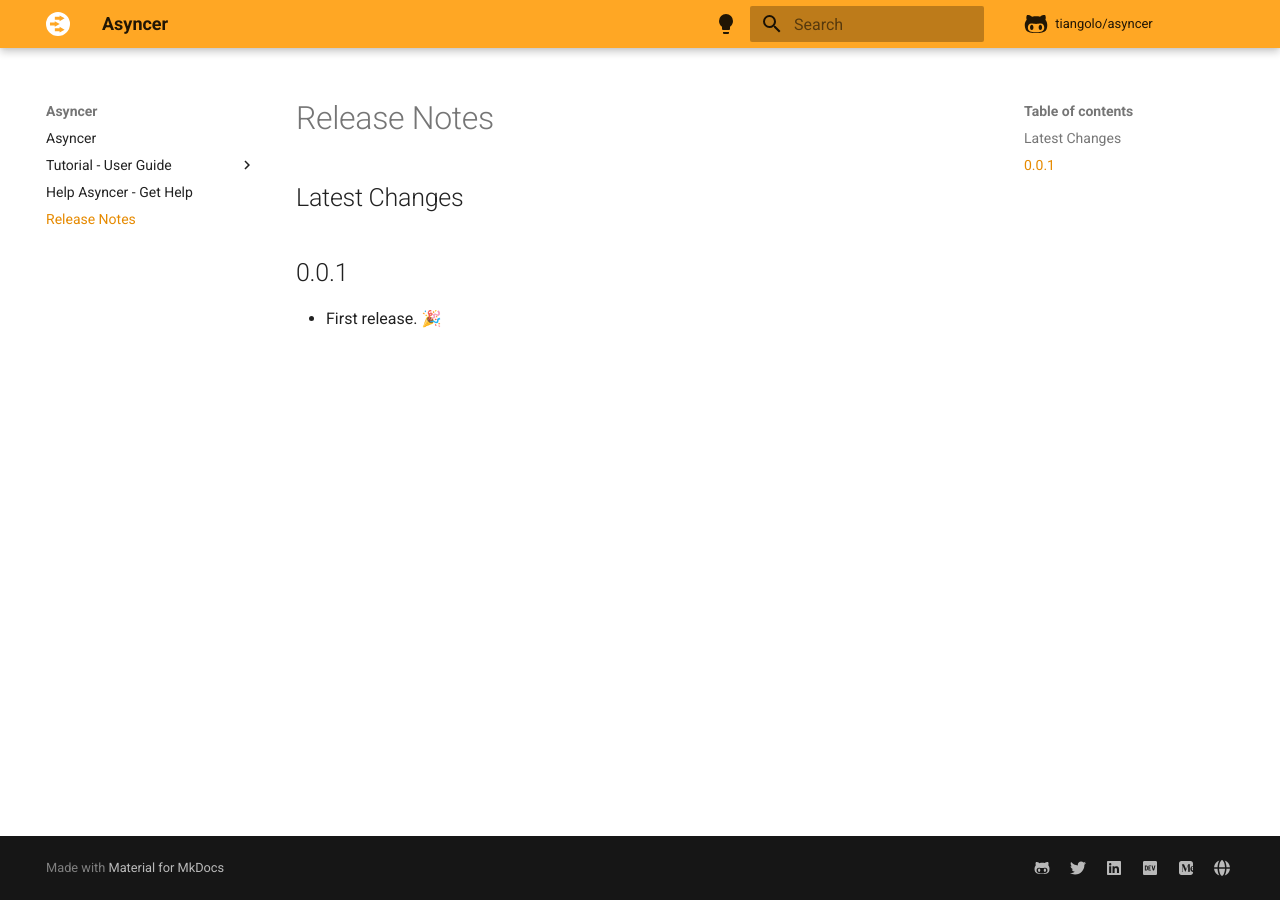
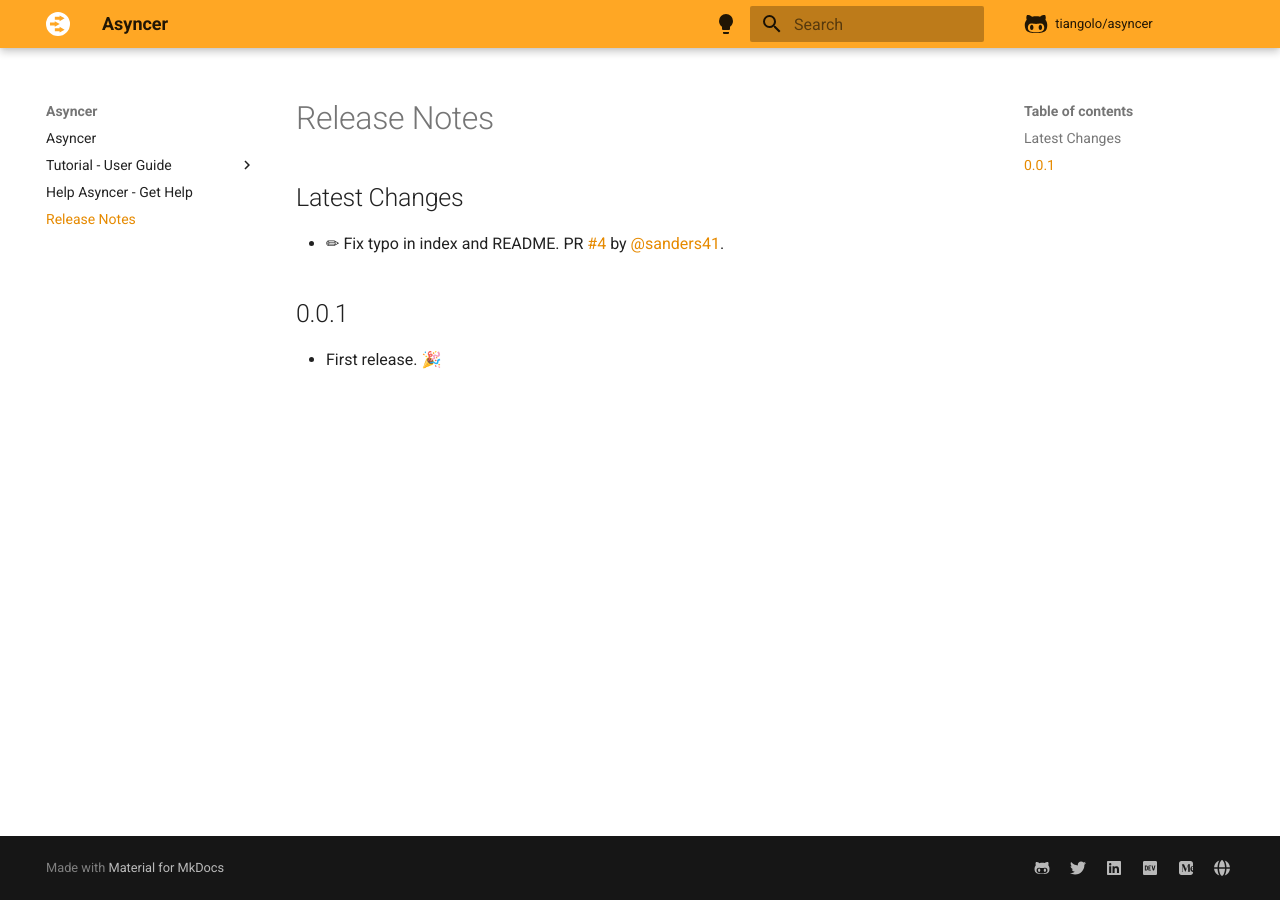
Before and after one commit to balintfrankas/fastapi-asyncer, an MkDocs documentation site: the page built from docs/release-notes.md, in a window 1280 px wide. Built offline with MkDocs 1.6.1 and Material for MkDocs 9.7.7, drawn with Linux system fonts in a browser that asks for light colours; comment, search, counter and statistics services are not loaded.

Commit message:
📝 Update release notes

```diff
--- a/docs/release-notes.md
+++ b/docs/release-notes.md
@@ -2,6 +2,7 @@
 
 ## Latest Changes
 
+* ✏ Fix typo in index and README. PR [#4](https://github.com/tiangolo/asyncer/pull/4) by [@sanders41](https://github.com/sanders41).
 
 ## 0.0.1
 
```
